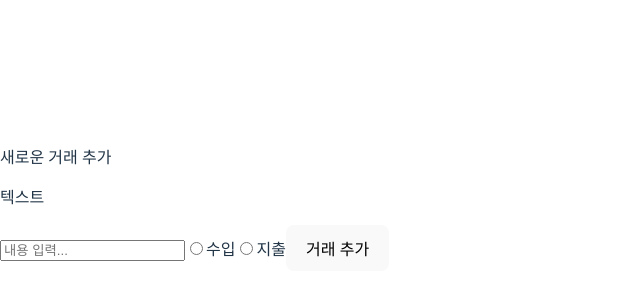
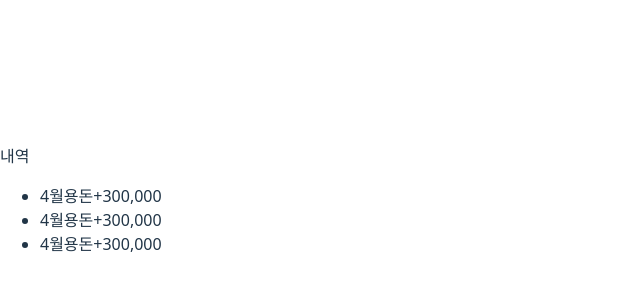
Before and after one commit to Lacheln1/moneyHomework, a React (Vite) app in the folder money-hw/: page / in a window 1280 px wide. Shown: the part 200-500 px from the top of the page, without its empty margins (0-640 px from the left). Built offline with nearby package versions, Linux system fonts and the light colour scheme.

Commit message:
내역 구조 테스트

```diff
--- a/money-hw/src/App.jsx
+++ b/money-hw/src/App.jsx
@@ -1,9 +1,10 @@
+import History from "./organism/History";
 import Transaction from "./organism/Transaction";
 
 function App() {
   return (
     <>
-      <Transaction />
+      <History />
     </>
   );
 }
--- a/money-hw/src/organism/History.jsx
+++ b/money-hw/src/organism/History.jsx
@@ -1,10 +1,23 @@
 import React from "react";
 import css from "./History.module.css";
+import HistoryLists from "./HistoryLists";
 const History = () => {
   return (
     <div className={css.historyContainer}>
       <p className={css.title}>내역</p>
-      <ul>{/* historyList 받아오기  */}</ul>
+
+      {/* historyList 받아오기  */}
+      <ul>
+        <li>
+          <HistoryLists />
+        </li>
+        <li>
+          <HistoryLists />
+        </li>
+        <li>
+          <HistoryLists />
+        </li>
+      </ul>
     </div>
   );
 };
```
Also changed, not shown: money-hw/src/organism/HistoryLists.module.css (added).
